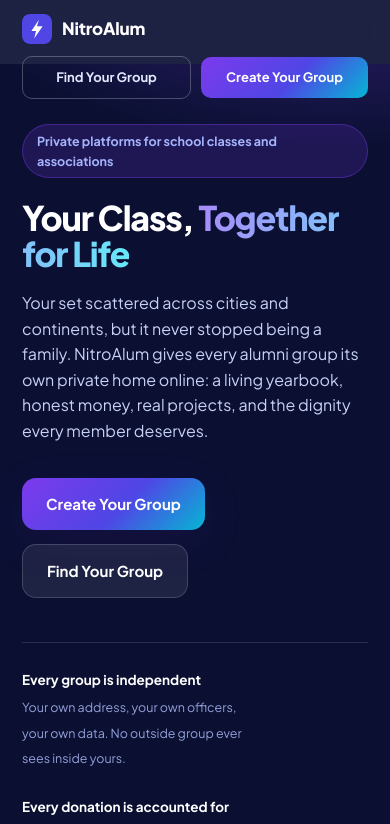
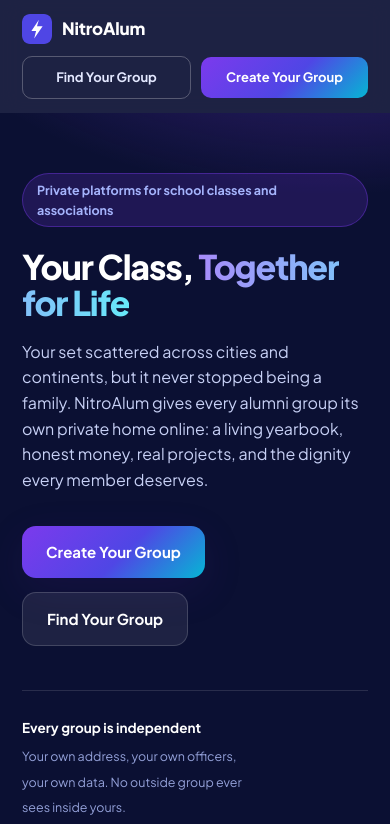
Before and after one commit to ydar996/nitroalum-home, a plain HTML site: page index.html in a window 390 px wide. Shown: the top 824 px of the page. Drawn offline with Linux system fonts and the light colour scheme.

Commit message:
Let the mobile header grow to fit the second button row

```diff
--- a/styles.css
+++ b/styles.css
@@ -410,7 +410,7 @@ table.plain tr:last-child td { border-bottom: none; }
 }
 @media (max-width: 600px) {
   .grid.cols3, .grid.cols2 { grid-template-columns: 1fr; }
-  .site-head .wrap { flex-wrap: wrap; row-gap: 12px; padding-top: 14px; padding-bottom: 14px; }
+  .site-head .wrap { flex-wrap: wrap; row-gap: 12px; height: auto; padding-top: 14px; padding-bottom: 14px; }
   .site-head nav {
     order: 3;
     width: 100%;
```
